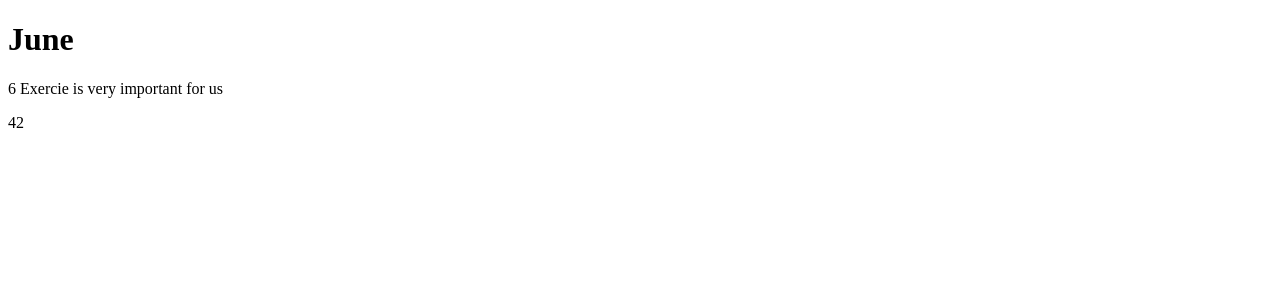
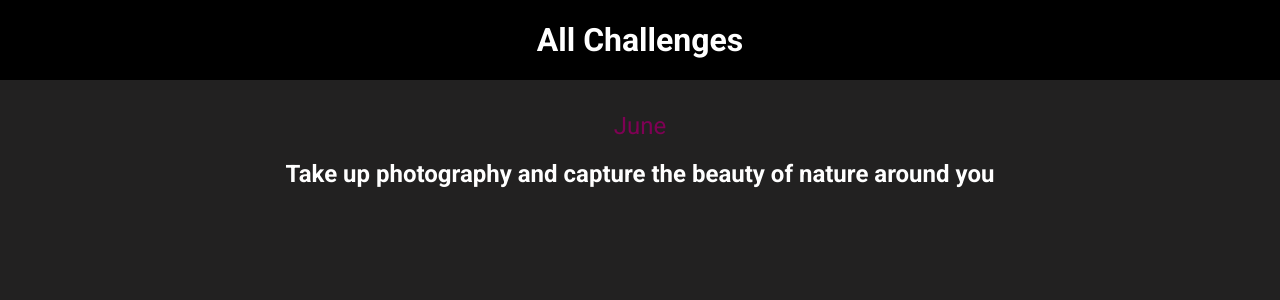
Before and after one commit to sanny085/month_challenge_django, a Django app: page /challenge/june in a window 1280 px wide. Shown: the top 300 px of the page. Run offline with Django 4.2, Linux system fonts and the light colour scheme.

Commit message:
Implemented templates and static file

```diff
--- /dev/null
+++ b/challenge/static/challenge/challenge.css
@@ -0,0 +1,22 @@
+h1,
+h2 {
+  text-align: center;
+  color: white;
+}
+
+h1 {
+  font-size: 1.5rem;
+  margin: 2rem 0 1rem 0;
+  font-weight: normal;
+  color: #7e0154;
+}
+
+h2 {
+  font-size: 1.5rem;
+  font-weight: bold;
+}
+
+.fallback {
+  text-align: center;
+  color: white;
+}
--- /dev/null
+++ b/challenge/static/challenge/includes/header.css
@@ -0,0 +1,24 @@
+header {
+  width: 100%;
+  height: 5rem;
+  background-color: black;
+}
+
+header nav {
+  width: 100%;
+  height: 100%;
+  display: flex;
+  justify-content: center;
+  align-items: center;
+}
+
+header nav a {
+  color: white;
+  font-size: 2rem;
+  font-weight: bold;
+  text-decoration: none;
+}
+header nav a:hover,
+header nav a:active {
+  color: #7e0154;
+}
--- a/challenge/templates/challenge/challenge.html
+++ b/challenge/templates/challenge/challenge.html
@@ -1,10 +1,25 @@
-{% extends 'base.html'%} {% block page_title %}{{month_name | title}} |
-Document{% endblock %} {% block content %}
+<!-- Current Month -->
+
+{% extends 'base.html'%}
+{% load static %}
+
+{% block css_file %}
+<link rel="stylesheet" href="{% static 'challenge/challenge.css'%}">
+<link rel="stylesheet" href="{% static 'challenge/includes/header.css'%}">
+{% endblock %}
+
+{% block page_title %}{{month_name | title}} | Document{% endblock %}
+
+
+{% block content %}
+<!-- Header -->
+{% include "challenge/includes/header.html" with activate_page="Details Page" %}
+
 <h1>{{month_name | title}}</h1>
+{% if description is not None %}
+<h2>{{description}}</h2>
+{% else %}
+<p class="fallback">There's no description for this month</p>
+{% endif %}
 
-{% if description is not None %}
-<p>{{description}}</p>
-<p>{{value|add:'2'}}</p>
-{% else %}
-<p>There's no description for this month</p>
-{% endif %} {% endblock %}
+{% endblock %}
--- /dev/null
+++ b/challenge/templates/challenge/includes/header.html
@@ -0,0 +1,6 @@
+<header>
+    <nav>
+        <a href="{% url 'index' %}">All Challenges</a>
+    </nav>
+
+</header>
--- a/challenge/urls.py
+++ b/challenge/urls.py
@@ -4,7 +4,7 @@ from . import views
 urlpatterns = [
     # path('january/', views.january),
     # path('february', views.february),
-    path("", views.display_tabular_month),
+    path("", views.display_tabular_month, name="index"),
     path('<int:month>', views.monthly_challenges_by_number),
     path('<str:month>', views.monthly_challenges, name="month_challenge")
 
--- a/challenge/views.py
+++ b/challenge/views.py
@@ -1,22 +1,22 @@
 from django.shortcuts import render
-from django.http import HttpResponse, HttpResponseNotFound, HttpResponseRedirect
+from django.http import HttpResponse, HttpResponseNotFound, HttpResponseRedirect, Http404
 from django.urls import reverse
 from django.template.loader import render_to_string
 # Create your views here.
 
 
 challenges = {
-    "january": '1 Do not eat meat',
-    "february": '2 Every day please walk 20 mins',
-    "march": '3 Exercie is very important for us',
-    "april": '4 Do not eat meat',
-    "may": '5 Every day please walk 20 mins',
-    "june": '6 Exercie is very important for us',
-    "july": '7 Do not eat meat',
-    "august": '8 Every day please walk 20 mins',
-    "september": '9 Exercie is very important for us',
-    "october": '10 Do not eat meat',
-    "november": '11 Every day please walk 20 mins',
+    "january": 'Start a daily gratitude journal to cultivate a positive mindset',
+    "february": 'Take up a new hobby or learn a musical instrument',
+    "march": 'Begin a fitness challenge or join a local sports team',
+    "april": 'Explore new recipes and try your hand at cooking or baking',
+    "may": 'Start a garden or create a mini herb garden on your windowsill',
+    "june": 'Take up photography and capture the beauty of nature around you',
+    "july": 'Plan a weekend getaway or a road trip to explore new places',
+    "august": 'Volunteer for a cause or organization that you are passionate about',
+    "september": 'Set aside time for self-care activities like meditation or yoga',
+    "october": 'Get creative with DIY crafts or decorations for Halloween',
+    "november": 'Start a novel writing challenge or participate in National Novel Writing Month (NaNoWriMo',
     "december": None,
 }
 
@@ -33,7 +33,11 @@ def monthly_challenges(request, month):
             'value': 40,
         })
     except:
-        return HttpResponseNotFound('<h2>This month is not supported</h2>')
+        # return HttpResponseNotFound('<h2>This month is not supported</h2>')
+
+        # response_data = render_to_string('404.html')
+        # return HttpResponseNotFound(response_data)
+        raise Http404()
 
 
 def monthly_challenges_by_number(request, month):
--- /dev/null
+++ b/static/styles.css
@@ -0,0 +1,9 @@
+@import url("https://fonts.googleapis.com/css2?family=Roboto:wght@400;700&display=swap");
+
+html {
+  font-family: "Roboto", sans-serif;
+}
+body {
+  margin: 0;
+  background-color: #222121;
+}
--- a/templates/base.html
+++ b/templates/base.html
@@ -1,11 +1,18 @@
+{% load static%}
 <!DOCTYPE html>
 <html lang="en">
+
 <head>
   <meta charset="UTF-8" />
   <meta name="viewport" content="width=device-width, initial-scale=1.0" />
   <title>{% block page_title %} {% endblock %}</title>
+
+  <link rel="stylesheet" href="{% static 'styles.css' %}">
+  {% block css_file%} {% endblock %}
 </head>
+
 <body>
   {% block content %} {% endblock %}
 </body>
+
 </html>
```
Also changed, not shown: challenge/static/challenge/index.css (added, +33 -0 lines), challenge/templates/challenge/index.html (+14 -6 lines), monthly_challenges/settings.py (+6 -1 lines), templates/404.html (added, +10 -0 lines). Lines whose indentation alone changed are shown as unchanged.
